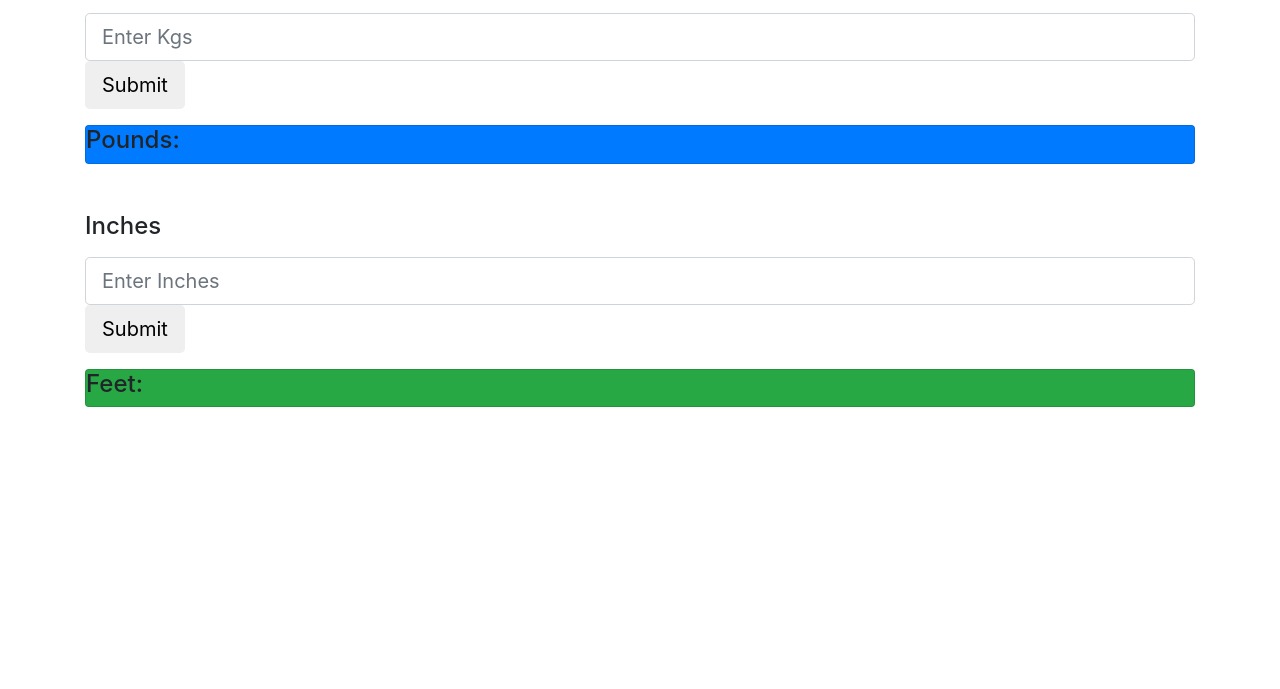
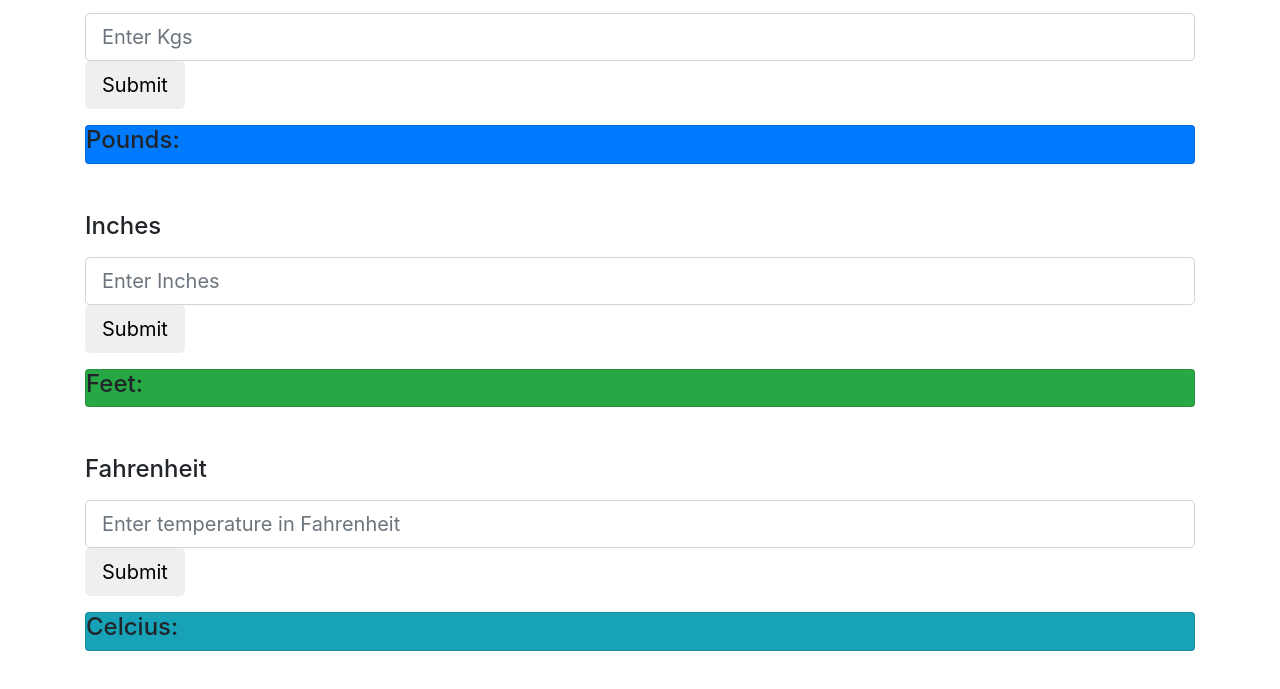
Before and after one commit to neomatrixtrilogy0/Measurement-Converter, a plain HTML site: page index.html in a window 1280 px wide. Shown: the part 107-796 px from the top of the page. Drawn offline with nearby package versions, Linux system fonts and the light colour scheme.

Commit message:
Added temperature measurement that converts F to C

```diff
--- a/index.html
+++ b/index.html
@@ -34,9 +34,23 @@
             </div>
         </form>
 
-        <div class="card bg-success mb-2">
+        <div class="card bg-success mb-5">
             <div class="card-block">
                 <h4>Feet: <span id="ft"></span></h4>
+            </div>
+        </div>
+
+        <form >
+            <h4 class="display-5 text-left mb-3">Fahrenheit</h4>
+            <div class="form-group">
+                <input type="number" class="form-control form-control-lg" placeholder="Enter temperature in Fahrenheit" id="f">
+                <input type="button" name="submit" id="submit3" value="Submit" class="btn btn-lg">
+            </div>
+        </form>
+
+        <div class="card bg-info mb-2">
+            <div class="card-block">
+                <h4>Celcius: <span id="c"></span></h4>
             </div>
         </div>
     </div>
--- a/main.js
+++ b/main.js
@@ -7,3 +7,8 @@ document.getElementById('submit2').onclick = function() {
     let inches = document.getElementById('inch').value;
     document.getElementById('ft').innerHTML = inches / 12;
 }
+
+document.getElementById('submit3').onclick = function() {
+    let fahrenheit = document.getElementById('f').value;
+    document.getElementById('c').innerHTML = (fahrenheit-32)*(5/9);
+}
```
